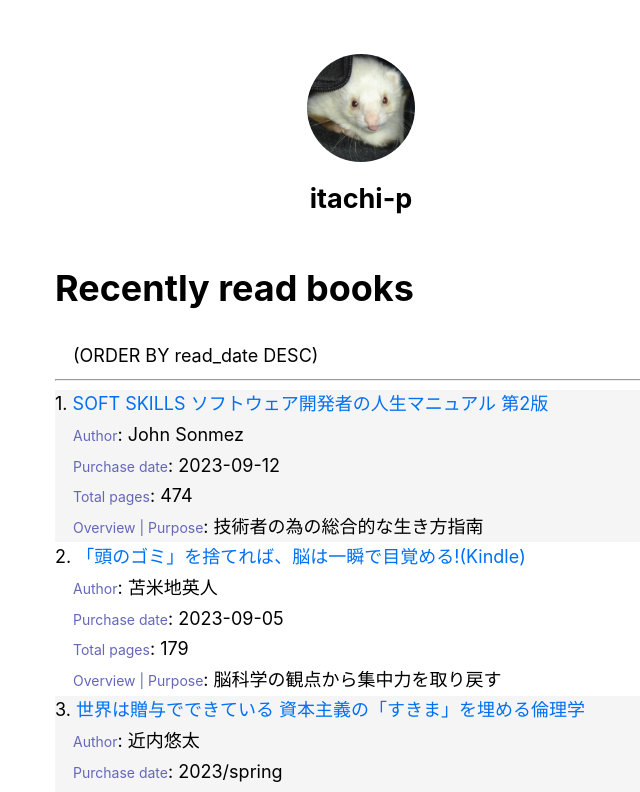
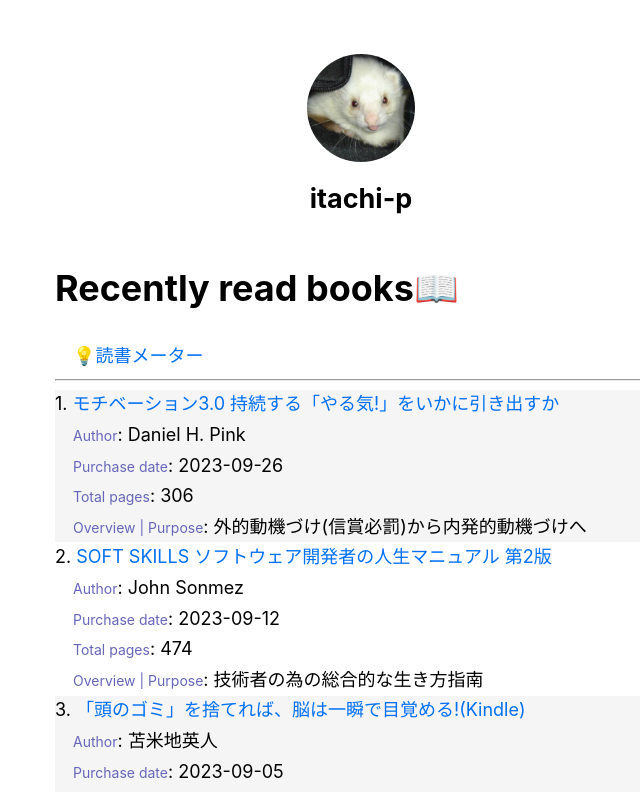
Before and after one commit to itachi-p/nextjs-blog, a Next.js app: page /posts/recent-reads in a window 1280 px wide. Shown: the top 792 px of the page, without its empty margins (279-919 px from the left). Built offline with nearby package versions, Linux system fonts and the light colour scheme.

Commit message:
feat:add link to bookmeter

```diff
--- a/pages/posts/recent-reads.jsx
+++ b/pages/posts/recent-reads.jsx
@@ -11,8 +11,8 @@ export default function RecentReads(props) {
             <Head>
                 <title>Recently read books📖</title>
             </Head>
-            <h1>Recently read books</h1>
-            <p>(ORDER BY read_date DESC)</p>
+            <h1>Recently read books📖</h1>
+			<p><Link href="https://bookmeter.com/users/1441045">💡読書メーター</Link></p>
             <hr />
             {/* JSONファイルを読み込み、一覧表示する */}
             {postLists.map((post, index) => (
--- a/public/data/recently-reads.json
+++ b/public/data/recently-reads.json
@@ -1,5 +1,16 @@
 {
     "records": [
+		{
+            "date": "2023-09-26",
+            "what": "外的動機づけ(信賞必罰)から内発的動機づけへ",
+            "book": {
+                "author": "Daniel H. Pink",
+                "publish date": "2010/7/7",
+                "page": 306,
+                "title": "モチベーション3.0 持続する「やる気!」をいかに引き出すか",
+                "url": "https://www.amazon.co.jp/dp/product/4062144492"
+            }
+        },
         {
             "date": "2023-09-12",
             "what": "技術者の為の総合的な生き方指南",
```
